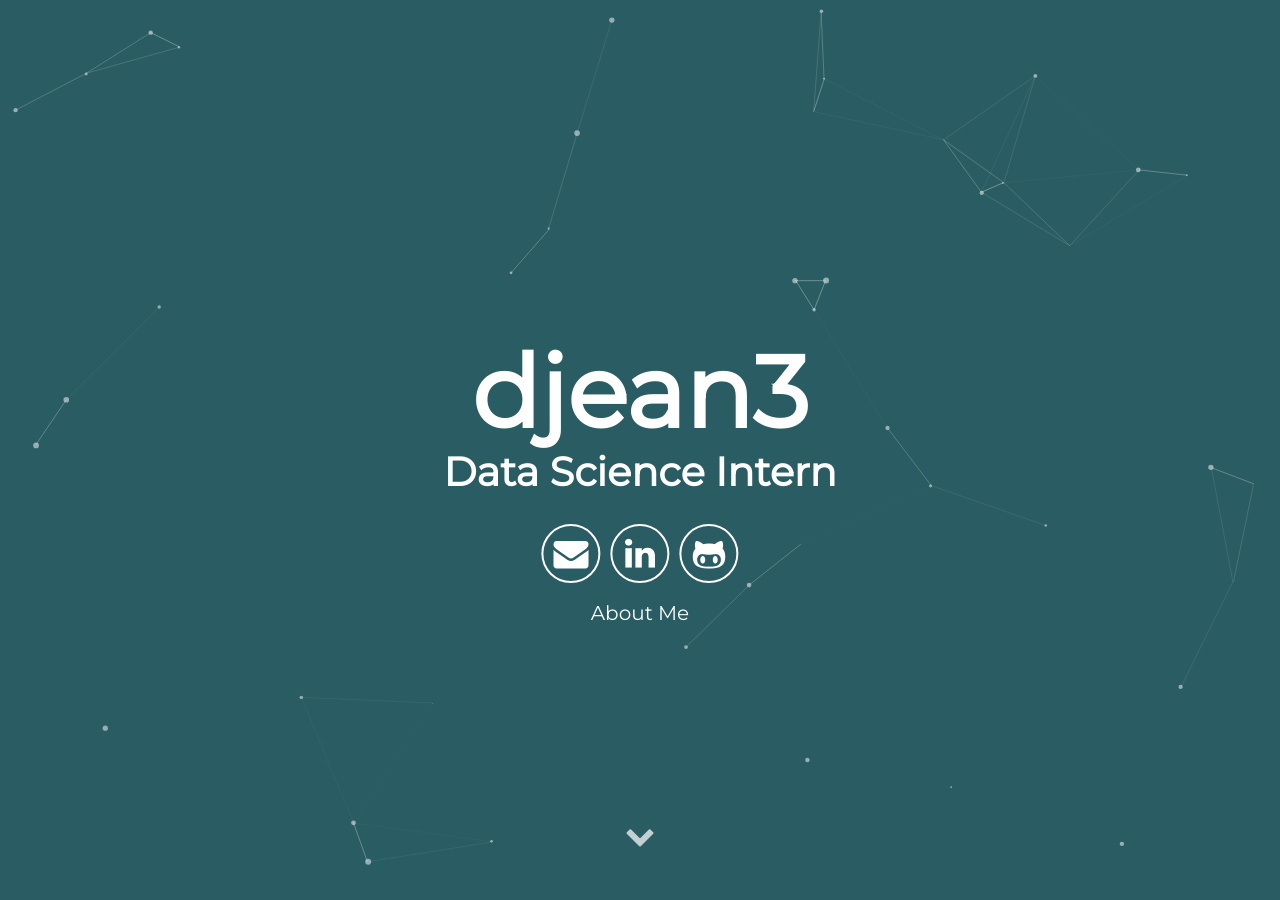
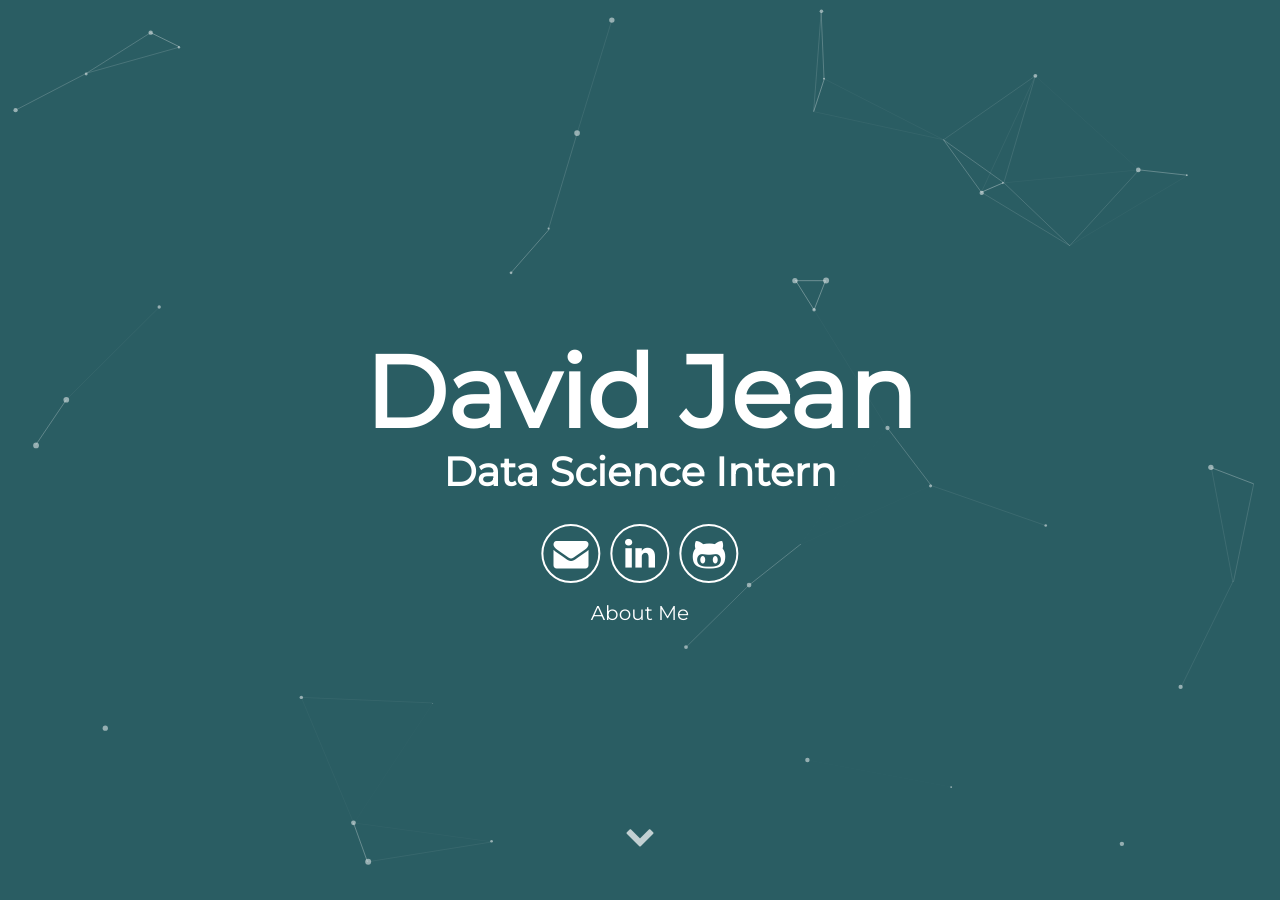
Before and after one commit to Djean3/djean3.github.io, a Jekyll site: the page built from index.html, in a window 1280 px wide and 900 px high. Built offline with Jekyll 4.4.1, drawn with Linux system fonts in a browser that asks for light colours; nearby versions of some CDN libraries.

Commit message:
Update _config.yml

```diff
--- a/_config.yml
+++ b/_config.yml
@@ -6,7 +6,7 @@ description: My personal webpage.
 url: djean3.github.io
 
 # User settings
-username: djean3
+username: David Jean
 user_description:
 user_title: Data Science Intern
 email: 	dej2f@mtmail.mtsu.edu
```
